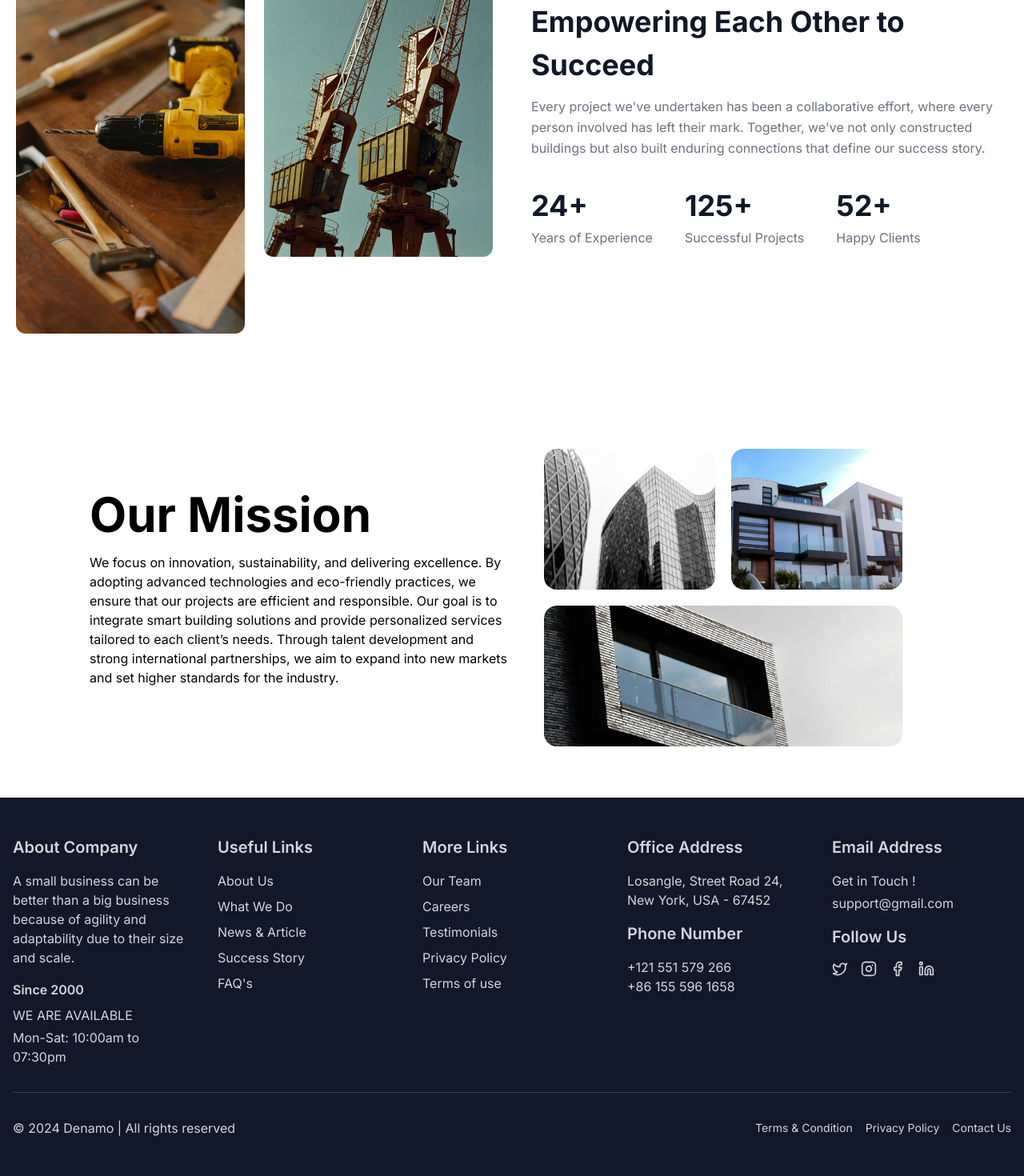
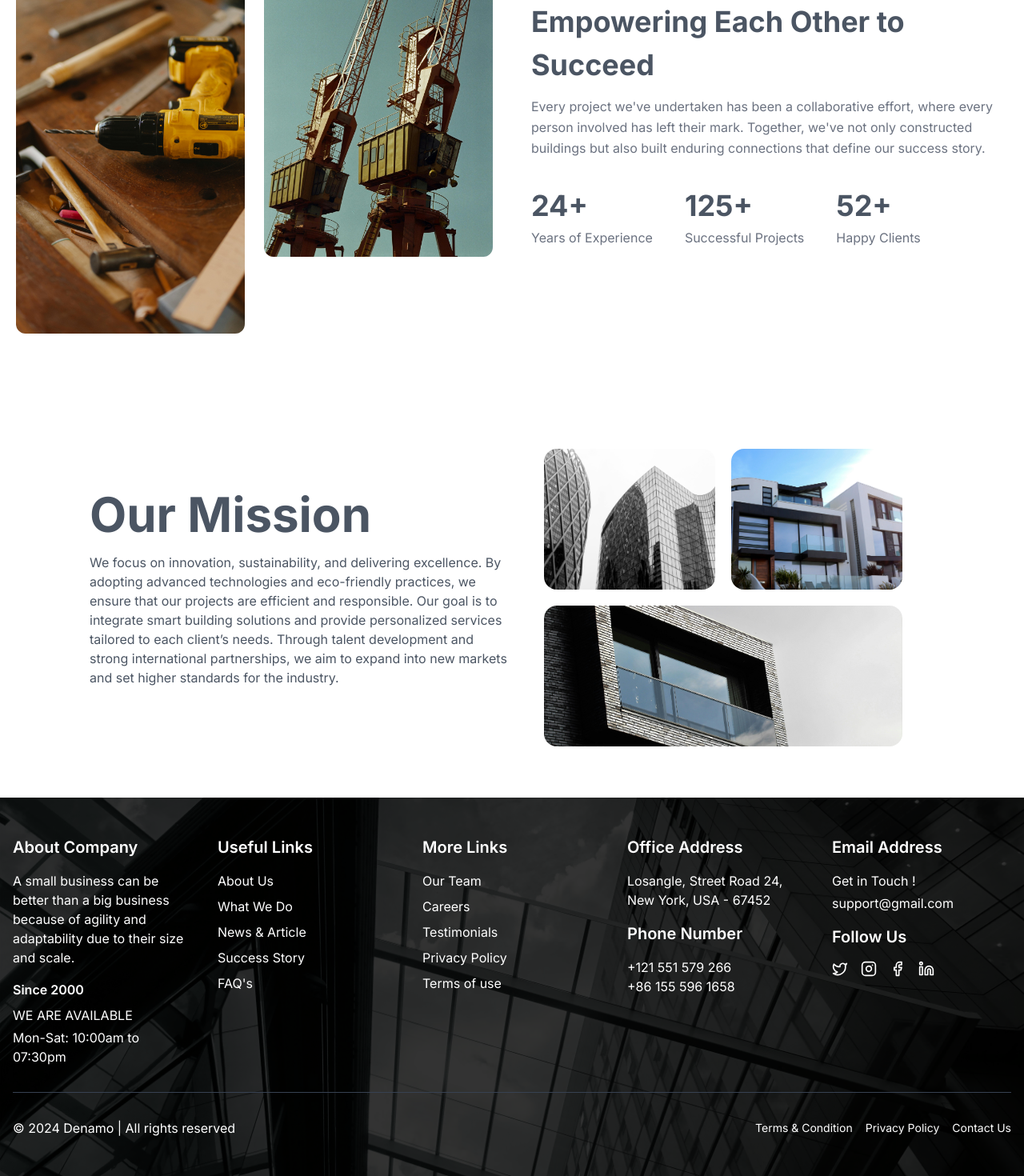
Before and after one commit to nihal9539/denamo, a Next.js app: page /about in a window 1280 px wide. Shown: the part 252-1722 px from the top of the page at 80% size. Built offline with nearby package versions, Linux system fonts and the light colour scheme.

Commit message:
footer update

```diff
--- a/app/(root)/about/page.tsx
+++ b/app/(root)/about/page.tsx
@@ -1,5 +1,5 @@
-import Ourmission from '@/components/Ourmission';
-import React from 'react';
+import Ourmission from "@/components/Ourmission";
+import React from "react";
 
 const AboutPage = () => {
   return (
@@ -20,46 +20,54 @@ const AboutPage = () => {
                 className="sm:ml-0 ml-auto rounded-xl object-cover max-md:w-full max-md:h-60"
                 //   src="https://pagedone.io/asset/uploads/1717741215.png"
                 src="/about/02.jpg"
-
                 alt="about Us image"
               />
             </div>
             <div className="w-full flex-col justify-center lg:items-start items-center gap-10 inline-flex">
               <div className="w-full flex-col justify-center items-start gap-8 flex">
                 <div className="w-full flex-col justify-start lg:items-start items-center gap-3 flex">
-                <h2 className="text-gray-900 text-4xl font-bold font-manrope leading-normal lg:text-start text-center">
+                  <h2 className="text-gray-600 text-4xl font-bold font-manrope leading-normal lg:text-start text-center">
                     Empowering Each Other to Succeed
                   </h2>
                   <p className="text-gray-500 text-base font-normal leading-relaxed lg:text-start text-center">
-                  Every project we&apos;ve undertaken has been a collaborative effort, where every person involved has left their mark. Together, we&apos;ve not only constructed buildings but also built enduring connections that define our success story.
+                    Every project we&apos;ve undertaken has been a collaborative
+                    effort, where every person involved has left their mark.
+                    Together, we&apos;ve not only constructed buildings but also
+                    built enduring connections that define our success story.
                   </p>
                 </div>
                 <div className="w-full lg:justify-start justify-center items-center sm:gap-10 gap-5 inline-flex">
                   <div className="flex-col justify-start items-start inline-flex">
-                  <h3 className="text-gray-900 text-4xl font-bold font-manrope leading-normal">24+</h3>
-                  <h6 className="text-gray-500 text-base font-normal leading-relaxed">Years of Experience</h6>
+                    <h3 className="text-gray-600 text-4xl font-bold font-manrope leading-normal">
+                      24+
+                    </h3>
+                    <h6 className="text-gray-500 text-base font-normal leading-relaxed">
+                      Years of Experience
+                    </h6>
                   </div>
                   <div className="flex-col justify-start items-start inline-flex">
-                  <h4 className="text-gray-900 text-4xl font-bold font-manrope leading-normal">125+</h4>
-                  <h6 className="text-gray-500 text-base font-normal leading-relaxed">Successful Projects</h6>
+                    <h4 className="text-gray-600 text-4xl font-bold font-manrope leading-normal">
+                      125+
+                    </h4>
+                    <h6 className="text-gray-500 text-base font-normal leading-relaxed">
+                      Successful Projects
+                    </h6>
                   </div>
                   <div className="flex-col justify-start items-start inline-flex">
-                  <h4 className="text-gray-900 text-4xl font-bold font-manrope leading-normal">52+</h4>
-                  <h6 className="text-gray-500 text-base font-normal leading-relaxed">Happy Clients</h6>
+                    <h4 className="text-gray-600 text-4xl font-bold font-manrope leading-normal">
+                      52+
+                    </h4>
+                    <h6 className="text-gray-500 text-base font-normal leading-relaxed">
+                      Happy Clients
+                    </h6>
                   </div>
                 </div>
               </div>
-            {/* <button className="sm:w-fit w-full px-3.5 py-2 bg-indigo-600 hover:bg-indigo-800 transition-all duration-700 ease-in-out rounded-lg shadow-[0px_1px_2px_0px_rgba(16,_24,_40,_0.05)] justify-center items-center flex">
-              <span className="px-1.5 text-white text-sm font-medium leading-6">Read More</span>
-            </button> */}
             </div>
           </div>
         </div>
-      {/* <div className="px-10 max-md:px-0 mt-5 w-full h-96">
-        <img src="/our-mission.jpg" className="w-full h-full" alt="" />
-      </div> */}
       </section>
-<Ourmission/>
+      <Ourmission />
     </div>
   );
 };
--- a/app/(root)/projects/page.tsx
+++ b/app/(root)/projects/page.tsx
@@ -9,6 +9,7 @@ import { ArrowRight } from "lucide-react"
 
 const projectCategories = [
     { name: "Residential Projects", image: "/project/Residential-Projects.jpg " , featured: true },
+    { name: "Hotels & Restaurants Projects", image: "/project/Residential-Projects.jpg " , featured: false },
     { name: "Commercial Projects", image: "/project/Commercial-Projects.jpg " , featured: true },
     { name: "Educational Projects", image: "/project/Educational-Projects.jpg " , featured: false },
     { name: "Training Facility Projects", image: "/project/Training-Facility-Projects.jpg " , featured: false },
@@ -64,7 +65,7 @@ export default function ProjectCategories() {
           ))}
         </div>
 
-        <div className="mt-12 grid grid-cols-2 sm:grid-cols-3 md:grid-cols-4 lg:grid-cols-5 gap-4">
+        <div className="mt-12 grid grid-cols-2 sm:grid-cols-3 md:grid-cols-4 lg:grid-cols-4 gap-4">
           {regularCategories.map((category, index) => (
             <Card key={index} className="flex flex-col overflow-hidden hover:shadow-lg transition-shadow duration-300">
               <div className="relative h-32">
--- a/components/Footer.tsx
+++ b/components/Footer.tsx
@@ -3,16 +3,22 @@ import { Facebook, Instagram, Linkedin, Twitter } from 'lucide-react'
 
 export default function Footer() {
   return (
-    <footer className="bg-gray-900 text-gray-300 py-12">
-      <div className="container mx-auto px-4">
+    <footer className="bg-cover relative bg-center bg-no-repeat text-white py-12"
+      style={{ backgroundImage: "url('/footer.jpg')" }}  // Ensure the image URL is correct
+    >
+      {/* Darker black overlay for better text visibility */}
+      <div className="absolute inset-0 z-0 bg-black opacity-80"></div>
+
+      {/* Footer content with increased z-index */}
+      <div className="relative container mx-auto px-4 z-10">
         <div className="grid grid-cols-1 md:grid-cols-3 lg:grid-cols-5 gap-8">
           {/* About Company */}
           <div>
             <h2 className="text-xl font-semibold mb-4">About Company</h2>
             <p className="mb-4">A small business can be better than a big business because of agility and adaptability due to their size and scale.</p>
-            <p className=" font-semibold mb-2">Since 2000</p>
+            <p className="font-semibold mb-2">Since 2000</p>
             <p className="uppercase mb-1">WE ARE AVAILABLE</p>
-            <p><span className="">Mon-Sat:</span> 10:00am to 07:30pm</p>
+            <p><span>Mon-Sat:</span> 10:00am to 07:30pm</p>
           </div>
 
           {/* Useful Links 1 */}
@@ -23,11 +29,11 @@ export default function Footer() {
               <li><Link href="#" className="hover:text-white">What We Do</Link></li>
               <li><Link href="#" className="hover:text-white">News & Article</Link></li>
               <li><Link href="#" className="hover:text-white">Success Story</Link></li>
-              <li><Link href="#" className="hover:text-white">FAQ's</Link></li>
+              <li><Link href="#" className="hover:text-white">FAQ&apos;s</Link></li>
             </ul>
           </div>
 
-          {/* Useful Links 2 */}
+          {/* More Links */}
           <div>
             <h2 className="text-xl font-semibold mb-4">More Links</h2>
             <ul className="space-y-2">
--- a/components/Ourmission.tsx
+++ b/components/Ourmission.tsx
@@ -2,9 +2,9 @@ import React from "react";
 
 const Ourmission = () => {
   return (
-    <section className="grid grid-cols-2 max-md:grid-cols-1 items-center pb-16 px-28 max-md:px-5">
+    <section className="grid grid-cols-2 text-gray-600 max-md:grid-cols-1 items-center pb-16 px-28 max-md:px-5">
       <div>
-        <h1 className="font-bold text-6xl mb-10 leading-4 max-md:text-5xl">
+        <h1 className="font-bold  text-6xl mb-10 leading-4 max-md:text-5xl">
           Our Mission
         </h1>
         <p>
--- a/package.json
+++ b/package.json
@@ -3,7 +3,7 @@
   "version": "0.1.0",
   "private": true,
   "scripts": {
-    "dev": "PORT=5000 next dev",
+    "dev": "PORT=8000 next dev",
     "build": "next build",
     "start": "next start",
     "lint": "next lint"
```
Also changed, not shown: public/footer.jpg (added). Lines whose indentation alone changed are shown as unchanged.
